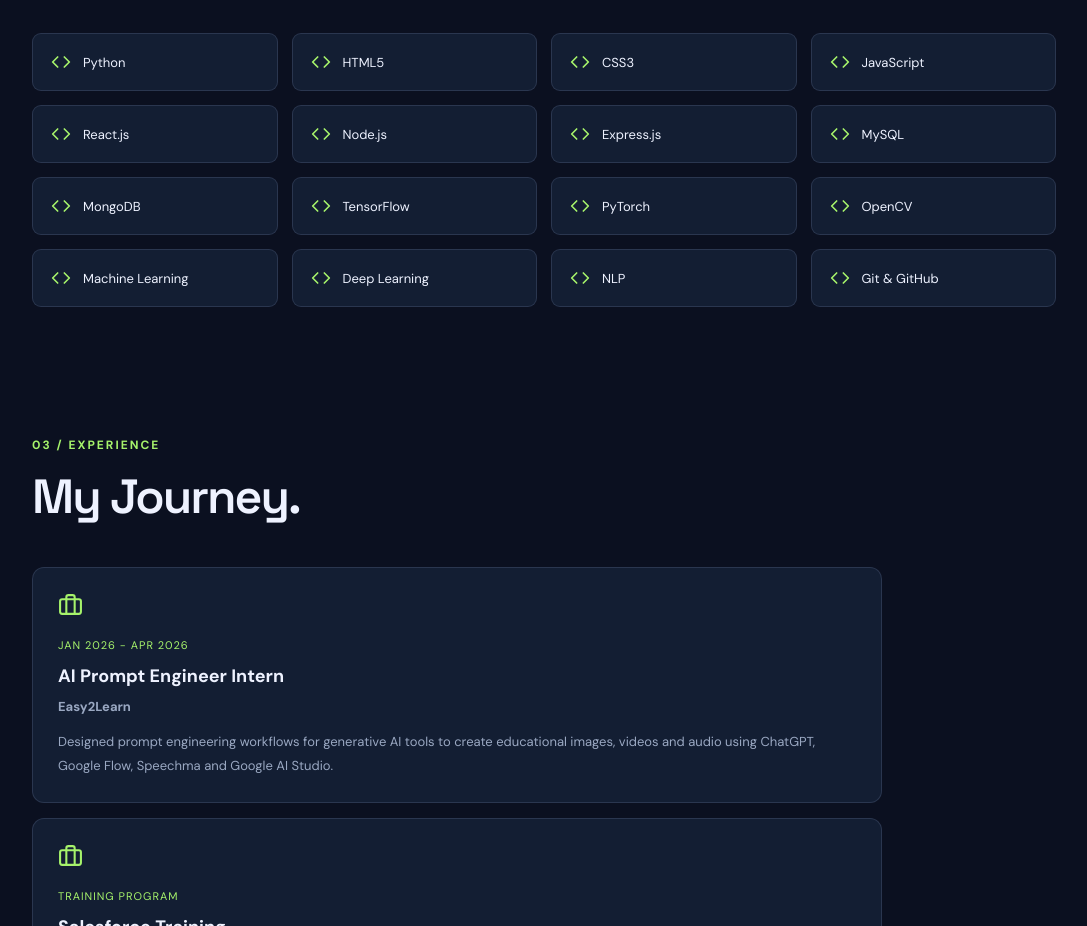
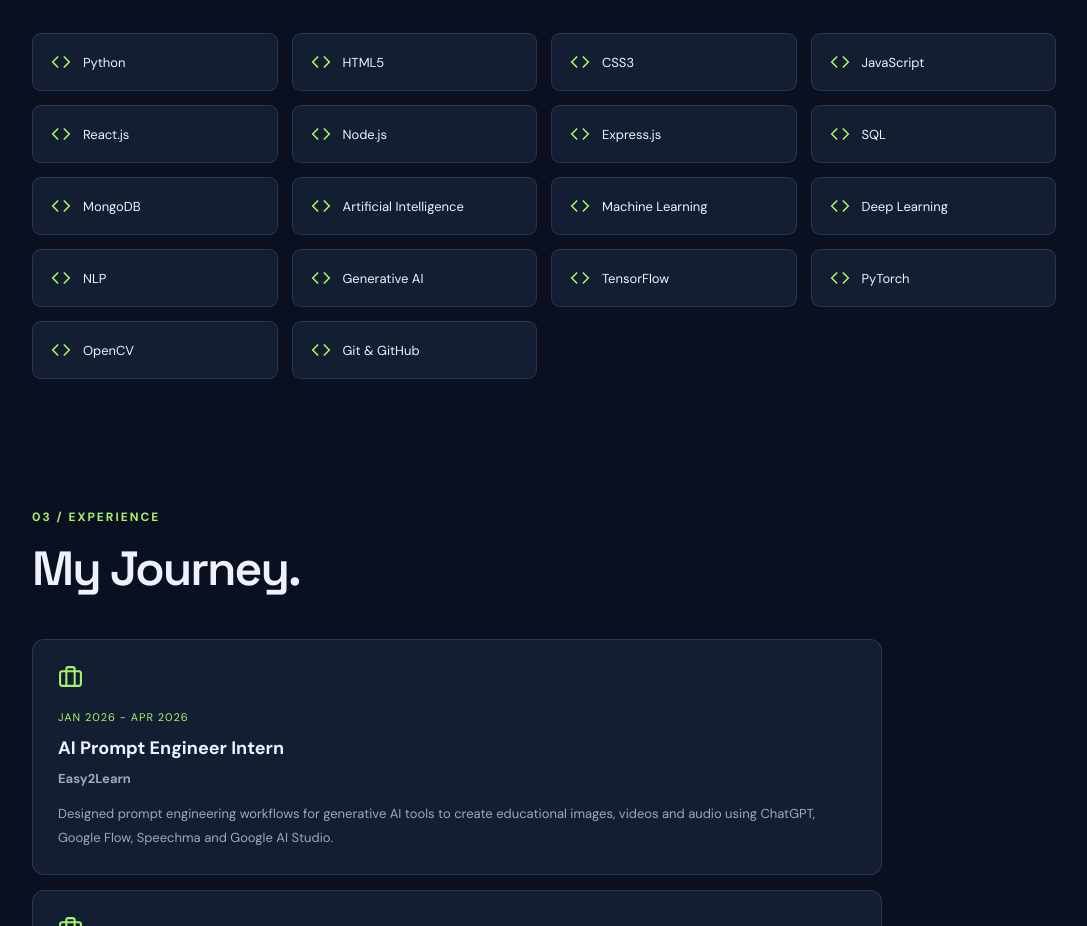
Before and after one commit to Aravind130904/aravind-portfolio, a React (Vite) app: page / in a window 1280 px wide. Shown: the part 1460-2386 px from the top of the page, without its empty margins (96-1183 px from the left). Built offline with nearby package versions, Linux system fonts and the light colour scheme.

Commit message:
portfolio

```diff
--- a/src/App.jsx
+++ b/src/App.jsx
@@ -44,9 +44,9 @@ const projects = [
 
 const skills = [
   "Python", "HTML5", "CSS3", "JavaScript",
-  "React.js","Node.js","Express.js" ,"MySQL", "MongoDB", "TensorFlow",
-  "PyTorch", "OpenCV", "Machine Learning",
-  "Deep Learning", "NLP", "Git & GitHub"
+  "React.js","Node.js","Express.js" ,"SQL", "MongoDB","Artificial Intelligence","Machine Learning",
+  "Deep Learning", "NLP","Generative AI", "TensorFlow",
+  "PyTorch", "OpenCV",  "Git & GitHub"
 ];
 
 function App() {
```
